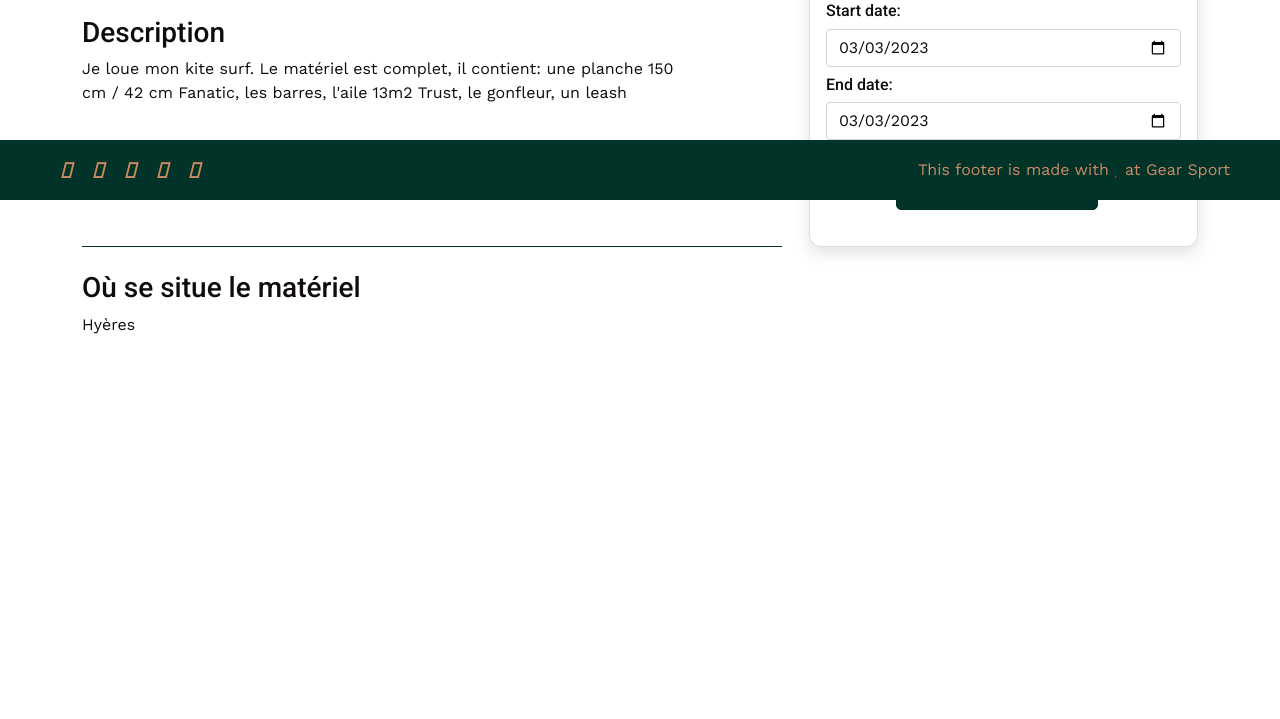
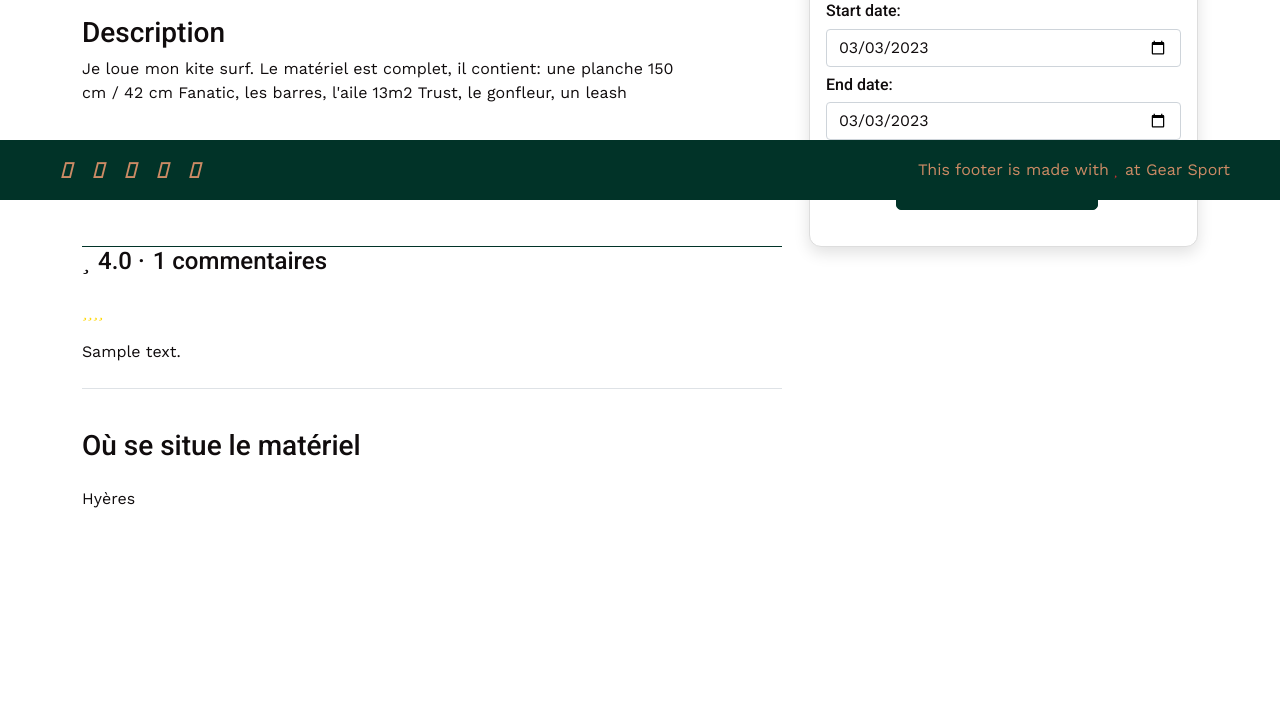
Before and after one commit to Geofrmd/GEAR_SPORTS, a Rails app: page /offers/1 in a window 1280 px wide. Shown: the part 600-1319 px from the top of the page. Before the commit the page ends 934 px from the top, so only its background shows below. Run offline with Rails 7, Linux system fonts and the light colour scheme; a user stored in the database is signed in; data comes from the database, SQL or seed files in the repository; tables that the repository leaves empty hold one stand-in row (values such as "Sample post"); style sheets or scripts are compiled from the project's sources; some libraries are stand-ins or nearby versions.

Commit message:
reviewsss

```diff
--- a/app/assets/stylesheets/config/_bootstrap_variables.scss
+++ b/app/assets/stylesheets/config/_bootstrap_variables.scss
@@ -17,7 +17,7 @@ $secondary: $grey;
 $success:    $terracotta;
 $info:       $beige;
 $danger:     $red;
-$warning:    $red;
+$warning:    $jaune;
 
 // Buttons & inputs' radius
 $border-radius:    4px;
--- a/app/assets/stylesheets/config/_colors.scss
+++ b/app/assets/stylesheets/config/_colors.scss
@@ -8,3 +8,4 @@ $noir: #100C0D;
 $red: #FD1015;
 $white: rgba(255, 255, 255, 0.848);
 $grey: rgb(176, 161, 161);
+$jaune: #FFD700;
--- a/app/views/offers/show.html.erb
+++ b/app/views/offers/show.html.erb
@@ -42,8 +42,27 @@
           <% end %>
       </div>
     </div>
-    <div>
-      <h3 class="mt-4">Où se situe le matériel</h3>
+    <div class="" style="width: 700px">
+      <div class="d-flex justify-content-start align-items-end mb-3">
+          <h4 class="me-2"><i class="fa-solid fa-star mt-4"></i></h4>
+          <% sum = 0 %>
+          <%@offer.reviews.each do |review|%>
+              <% sum += review.rating %>
+            <% end %>
+          <h4><%= (@offer.reviews.count == 0) ? "" : (sum.fdiv(@offer.reviews.count)).round(1) %> · </h4>
+          <h4 class="ms-2"> <%= @offer.reviews.count%> commentaires</h4>
+      </div>
+          <% @offer.reviews.each do |review| %>
+          <div class="d-flex justify-content-start">
+            <% review.rating.times do %>
+              <p><i class="fa-solid fa-star text-warning"></i></p>
+            <% end %>
+          </div>
+            <p class="border-bottom pb-4"><%= review.content %></p>
+          <% end %>
+    </div>
+     <div>
+      <h3 class="mt-4 py-3">Où se situe le matériel</h3>
       <p><%= @offer.location %></p>
       <div style="width: 100%; height: 600px;"
       data-controller="map"
--- a/config/environments/production.rb
+++ b/config/environments/production.rb
@@ -41,7 +41,7 @@ Rails.application.configure do
   # config.action_dispatch.x_sendfile_header = "X-Accel-Redirect" # for NGINX
 
   # Store uploaded files on the local file system (see config/storage.yml for options).
-  config.active_storage.service = :local
+  config.active_storage.service = :cloudinary
 
   # Mount Action Cable outside main process or domain.
   # config.action_cable.mount_path = nil
```
Also changed, not shown: app/views/offers/index.html.erb (+8 -1 lines).
